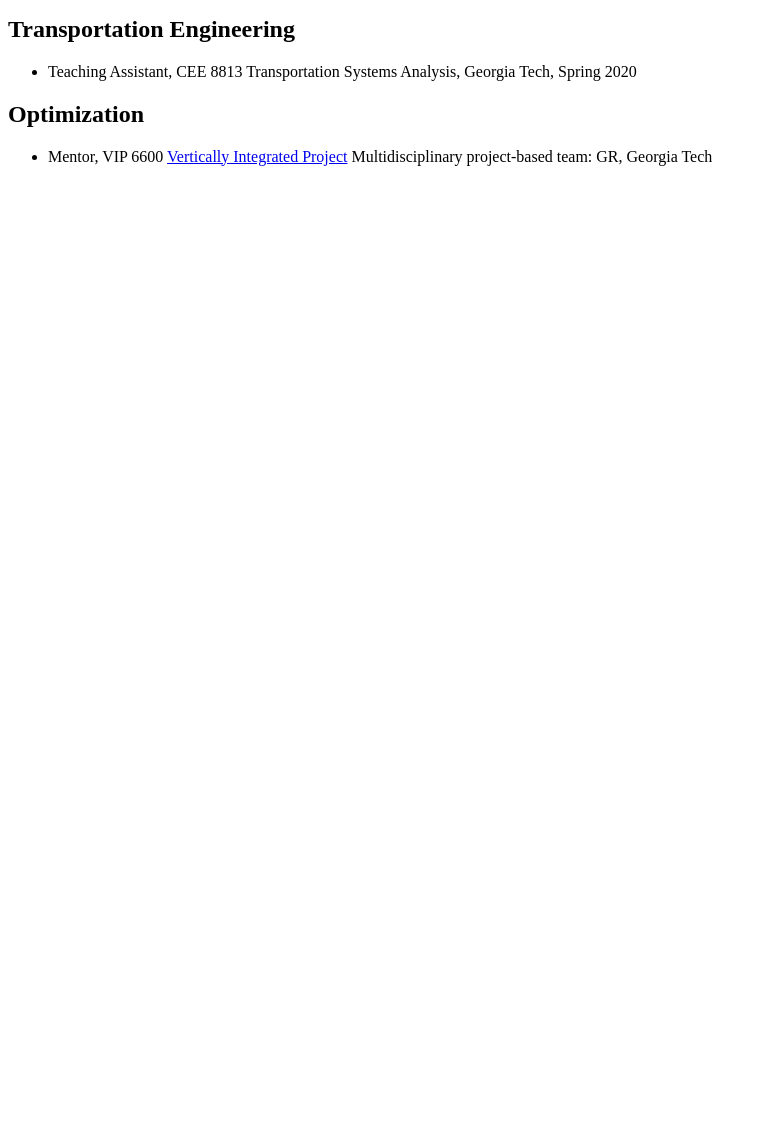
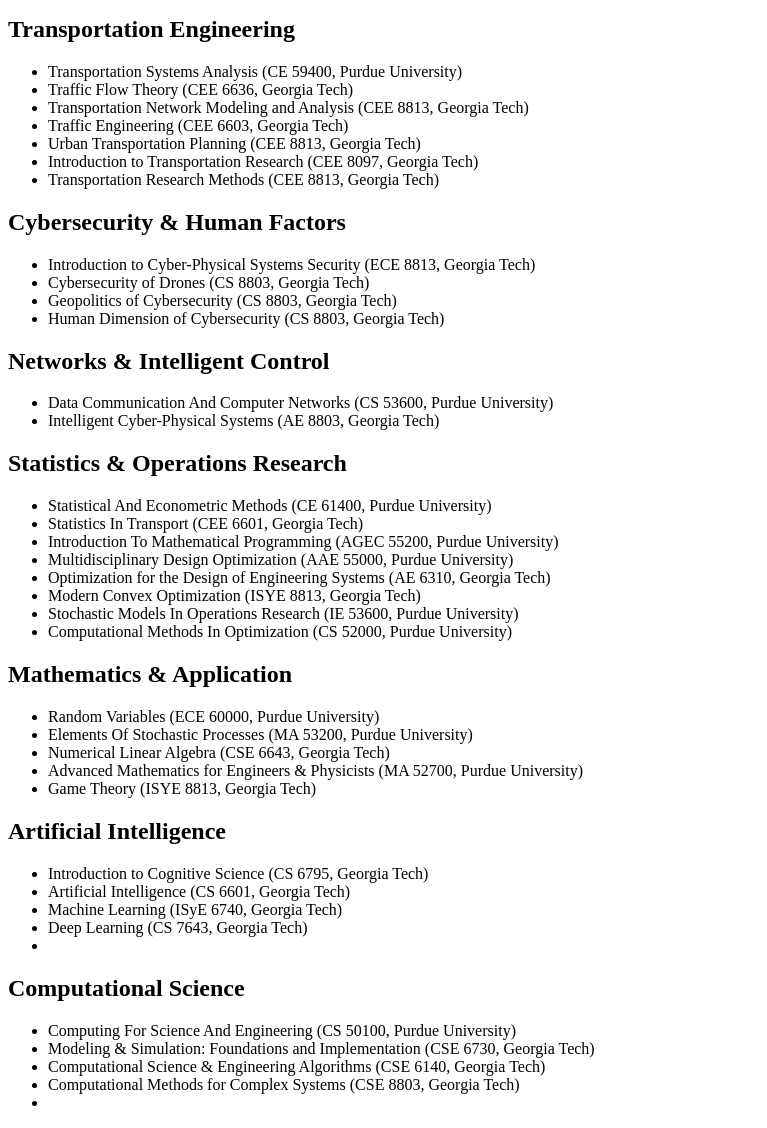
Before and after one commit to YangjiaoChen/YangjiaoChen.github.io, a Jekyll site: the page built from coursework.html, in a window 1280 px wide, cut to the strip 112-1240 px from the top of the page. Shown: the whole strip, without its empty margins (0-767 px from the left). Built offline with Jekyll 4.4.1, drawn with Linux system fonts in a browser that asks for light colours; before the commit the page ends 900 px from its top, so only the background shows below that.

Commit message:
Update coursework.html

```diff
--- a/coursework.html
+++ b/coursework.html
@@ -67,15 +67,81 @@ title: "Yangjiao Chen: coursework"
 <h2> Transportation Engineering </h2>
 <ul>
     <div>
-    <li>Teaching Assistant, CEE 8813 Transportation Systems Analysis, Georgia Tech, Spring 2020 </li>
+    <li> Transportation Systems Analysis (CE 59400, Purdue University)</li>
+    <li> Traffic Flow Theory (CEE 6636, Georgia Tech)</li>
+    <li> Transportation Network Modeling and Analysis (CEE 8813, Georgia Tech)</li>
+    <li> Traffic Engineering (CEE 6603, Georgia Tech)</li>
+    <li> Urban Transportation Planning (CEE 8813, Georgia Tech)</li>
+    <li> Introduction to Transportation Research (CEE 8097, Georgia Tech)</li>
+    <li> Transportation Research Methods (CEE 8813, Georgia Tech)</li>
+    </div>
+</ul>
+
+<h2> Cybersecurity & Human Factors</h2>
+<ul>
+    <div>
+    <li> Introduction to Cyber-Physical Systems Security (ECE 8813, Georgia Tech)</li>
+    <li> Cybersecurity of Drones (CS 8803, Georgia Tech)</li>
+    <li> Geopolitics of Cybersecurity (CS 8803, Georgia Tech)</li>
+    <li> Human Dimension of Cybersecurity (CS 8803, Georgia Tech)</li>
   </div>
 </ul>
 
-<h2> Optimization </h2>
+<h2> Networks & Intelligent Control </h2>
 <ul>
     <div>
-    <li>Mentor, VIP 6600 <a href="https://www.vip-consortium.org" target="_blank">Vertically Integrated Project</a> Multidisciplinary project-based team: GR, Georgia Tech</li>
+    <li> Data Communication And Computer Networks (CS 53600, Purdue University) </li>
+    <li> Intelligent Cyber-Physical Systems (AE 8803, Georgia Tech)</li>
+  </div>
+</ul>
+
+<h2> Statistics & Operations Research </h2>
+<ul>
+    <div>
+<li>Statistical And Econometric Methods (CE 61400, Purdue University) </li>
+<li> Statistics In Transport (CEE 6601, Georgia Tech)</li>
+<li>Introduction To Mathematical Programming (AGEC 55200, Purdue University) </li>
+<li>Multidisciplinary Design Optimization (AAE 55000, Purdue University) </li>
+<li>Optimization for the Design of Engineering Systems (AE 6310, Georgia Tech)</li>
+<li>Modern Convex Optimization (ISYE 8813, Georgia Tech)</li>
+<li>Stochastic Models In Operations Research (IE 53600, Purdue University) </li>
+<li>Computational Methods In Optimization (CS 52000, Purdue University) </li>
+  </div>
+</ul>
+
+<h2> Mathematics & Application </h2>
+<ul>
+    <div>
+<li>Random Variables (ECE 60000, Purdue University) </li>
+<li>Elements Of Stochastic Processes (MA 53200, Purdue University) </li>
+<li>Numerical Linear Algebra (CSE 6643, Georgia Tech) </li>
+<li>Advanced Mathematics for Engineers & Physicists (MA 52700, Purdue University) </li>
+<li>Game Theory (ISYE 8813, Georgia Tech)</li>
+  </div>
+</ul>
+
+<h2> Artificial Intelligence </h2>
+<ul>
+    <div>
+<li>Introduction to Cognitive Science (CS 6795, Georgia Tech)</li>
+<li>Artificial Intelligence (CS 6601, Georgia Tech)</li>
+<li>Machine Learning (ISyE 6740, Georgia Tech)</li>
+<li>Deep Learning (CS 7643, Georgia Tech)</li>
+<li></li>
 
   </div>
 </ul>
+
+<h2> Computational Science </h2>
+<ul>
+    <div>
+<li>Computing For Science And Engineering (CS 50100, Purdue University)</li>
+<li>Modeling & Simulation: Foundations and Implementation (CSE 6730, Georgia Tech)</li>
+<li>Computational Science & Engineering Algorithms (CSE 6140, Georgia Tech)</li>
+<li>Computational Methods for Complex Systems (CSE 8803, Georgia Tech)</li>
+<li></li>
+
+  </div>
+</ul>
+
 <!-- <hr>
```
